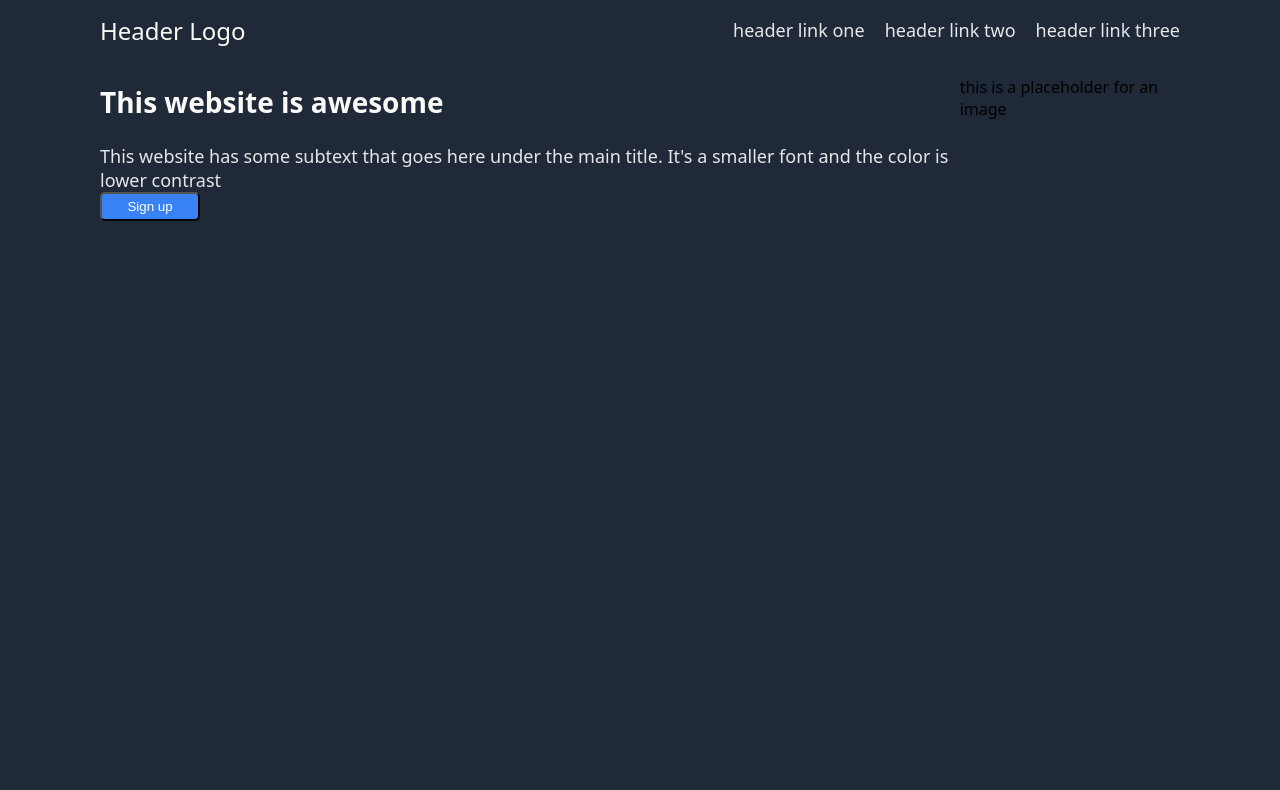
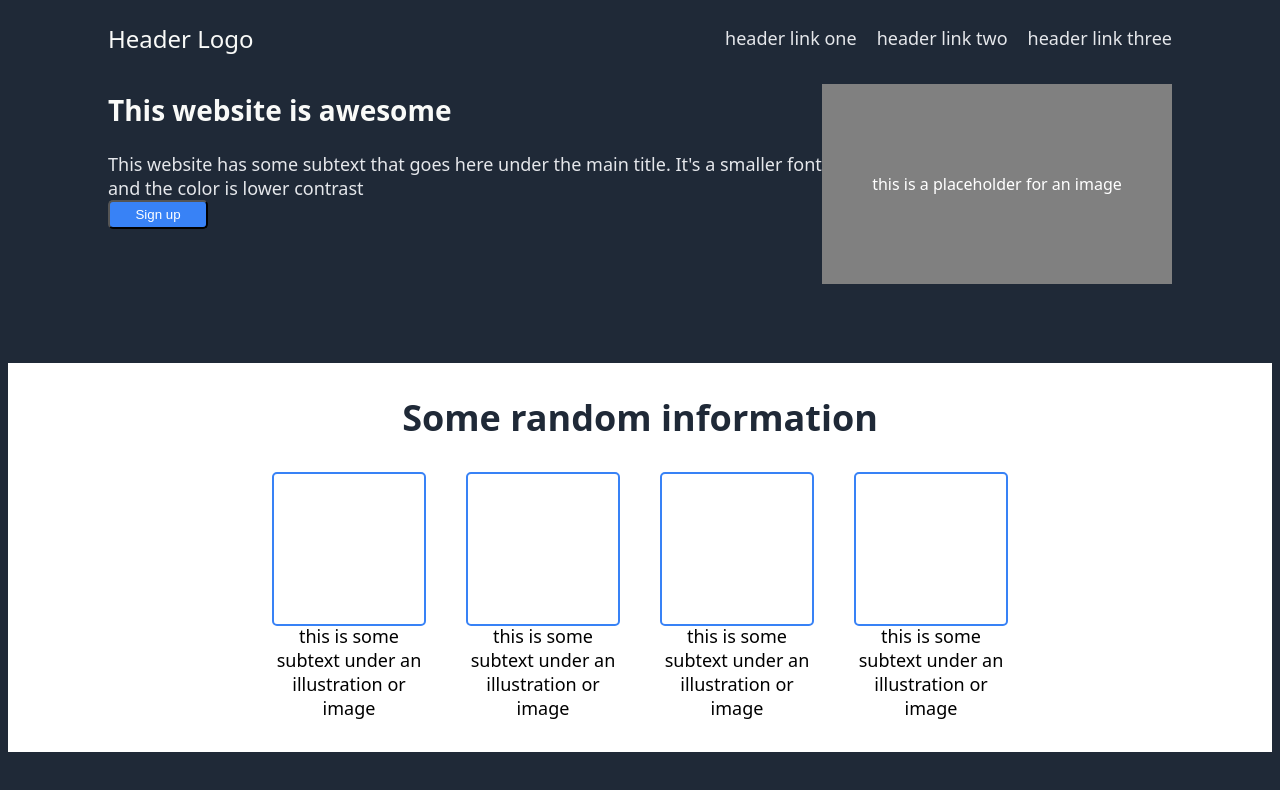
Before and after one commit to macnult/top-landing-page, a plain HTML site: page new.html in a window 1280 px wide. Drawn offline with Linux system fonts and the light colour scheme.

Commit message:
Create information section

```diff
--- a/new.html
+++ b/new.html
@@ -34,5 +34,25 @@
         </div>
     </section>
 
+    <!-- Information section -->
+    <section class="info">
+        <h1 class="infoheader">Some random information</h1>
+
+        <div class="tiles">
+
+            <div class="tile">
+                <sub class="tilesub">this is some subtext under an illustration or image</sub></div>
+
+            <div class="tile">
+                <sub class="tilesub">this is some subtext under an illustration or image</sub></div>
+
+            <div class="tile">
+                <sub class="tilesub">this is some subtext under an illustration or image</sub></div>
+
+            <div class="tile">
+                <sub class="tilesub">this is some subtext under an illustration or image</sub></div>
+        </div>
+    </section>
+
 </body>
 </html>
--- a/newstyle.css
+++ b/newstyle.css
@@ -5,12 +5,15 @@ html{
 }
 body {
     background-color: #1F2937;
-    margin: 0 100px;
+
 }
 
 /* Header Section */
+header,
+.split {
+    margin: 0 100px;
+}
 header {
-
     display: flex;
     justify-content: space-between;
 }
@@ -40,21 +43,22 @@ a:active {
 .split{
     display: flex;
     justify-content: space-between;
+    padding-bottom: 5%;
 }
 .hero {
     display: flex;
     flex-direction: column;
-    justify-content: flex-start:
-
 }
 .main {
     font-size: 28px;
     font-weight: 900;
     color: #F9FAF8;
+    margin-top:
 }
 sub {
     font-size: 18px;
     color: #E5E7EB;
+    margin-top: 0;
 }
 button {
     color: white;
@@ -63,3 +67,50 @@ button {
     border-radius: 5px;
     padding: 5px;
 }
+.placeholder {
+    height: 200px;
+    width: 350px;
+    color: white;
+    background-color: gray;
+    display: flex;
+    justify-content: center;
+    align-items: center;
+}
+
+/* Information section */
+
+.info {
+    background-color: white;
+    display: flex;
+    flex-direction: column;
+    justify-content: center;
+    align-items: center;
+
+    padding-bottom: 10%;
+}
+.infoheader {
+    font-size: 36px;
+    font-weight: 900;
+    color: #1F2937;
+
+}
+.tiles {
+    display: flex;
+    justify-content: center;
+  }
+
+  .tile {
+    width: 150px;
+    height: 150px;
+    border-radius: 5px;
+
+    border: 2px solid #3882F6;
+
+    display: flex;
+    margin: 0 20px;
+  }
+  .tilesub {
+    color: black;
+    text-align: center;
+    margin-top: 150px;
+  }
```
